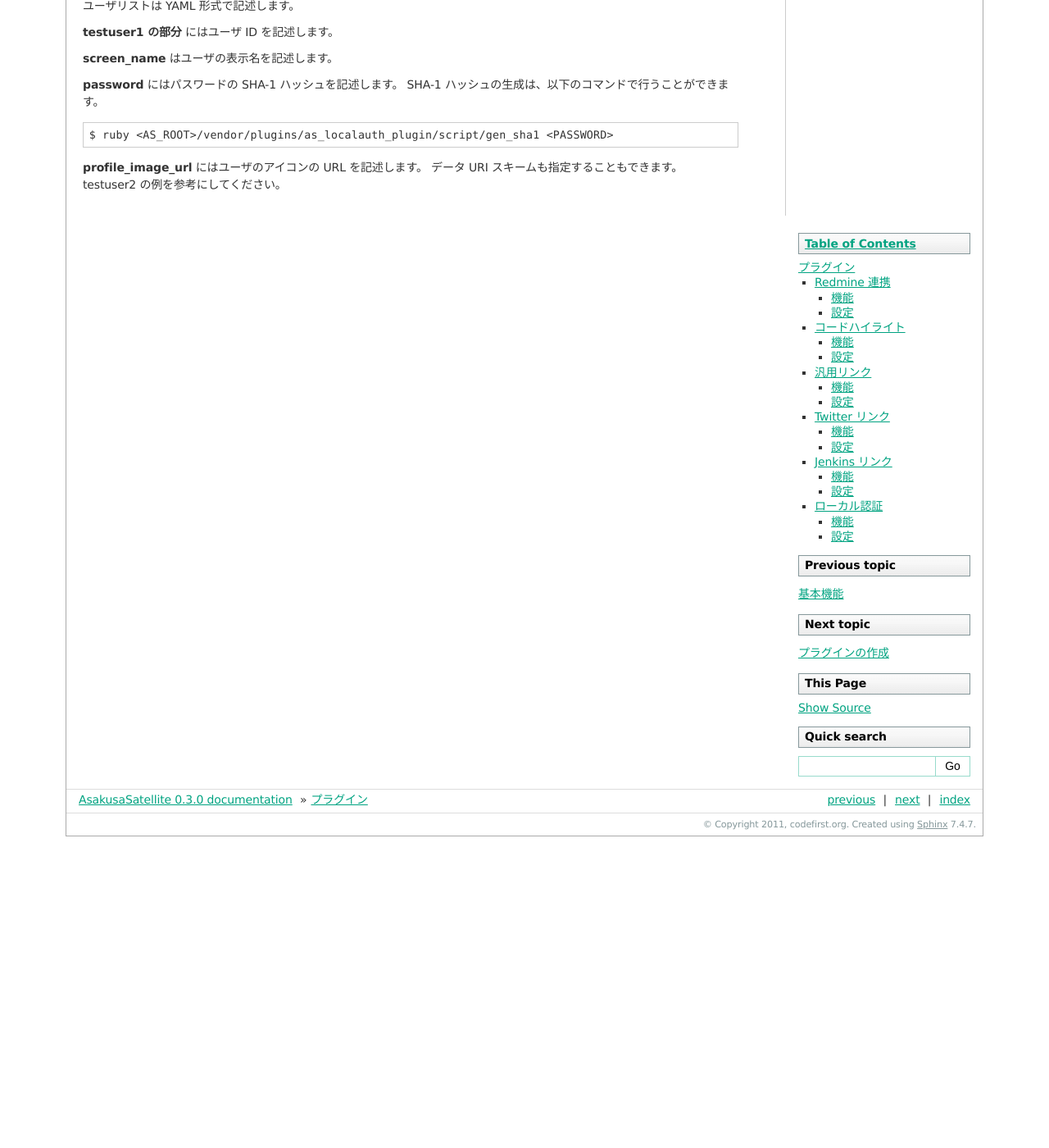
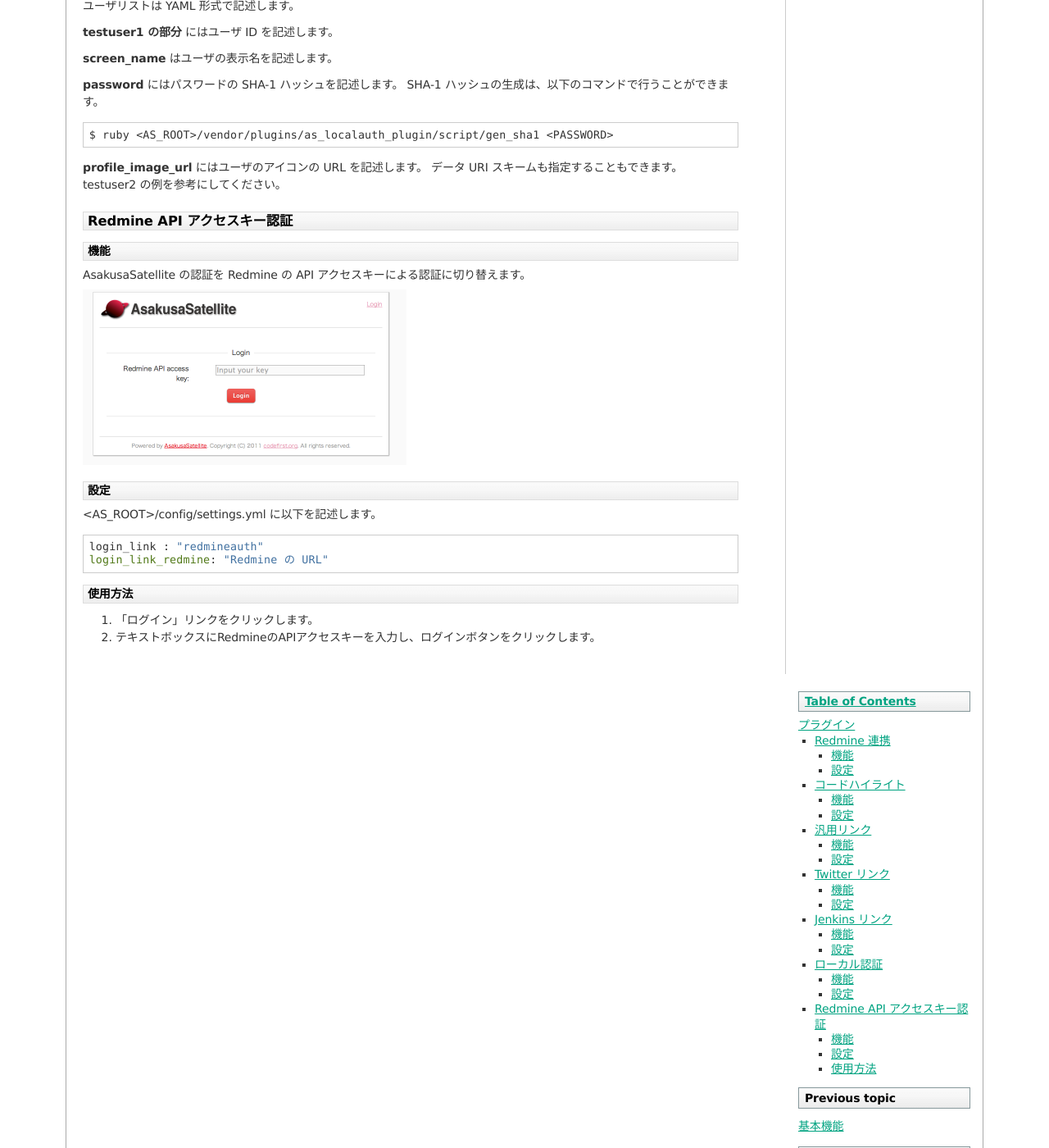
Before and after one commit to codefirst/asakusa-satellite-manual, a Sphinx documentation site: the page built from source/plugin.rst, in a window 1280 px wide and 1400 px high, scrolled down 2624 px. Shown: the whole window at 82% size. Built offline with Sphinx 7.4.7, drawn with Linux system fonts in a browser that asks for light colours; before the commit the page ends 3644 px from its top, so only the background shows below that.

Commit message:
Redmien Auth Plugin

```diff
--- a/source/plugin.rst
+++ b/source/plugin.rst
@@ -164,3 +164,25 @@
 **profile_image_url** にはユーザのアイコンの URL を記述します。
 データ URI スキームも指定することもできます。
 testuser2 の例を参考にしてください。
+
+Redmine API アクセスキー認証
+-----------------------
+機能
+^^^^^^^^^^^^^^^^^^^^^^^
+AsakusaSatellite の認証を Redmine の API アクセスキーによる認証に切り替えます。
+
+.. image:: images/as_redmineauth_plugin.png
+
+設定
+^^^^^^^^^^^^^^^^^^^^^^^
+<AS_ROOT>/config/settings.yml に以下を記述します。
+
+.. code-block:: ruby
+
+  login_link : "redmineauth"
+  login_link_redmine: "Redmine の URL"
+
+使用方法
+^^^^^^^^^^^^^^^^^^^^^^^
+1. 「ログイン」リンクをクリックします。
+2. テキストボックスにRedmineのAPIアクセスキーを入力し、ログインボタンをクリックします。
```
Also changed, not shown: source/images/as_redmineauth_plugin.png (added).
